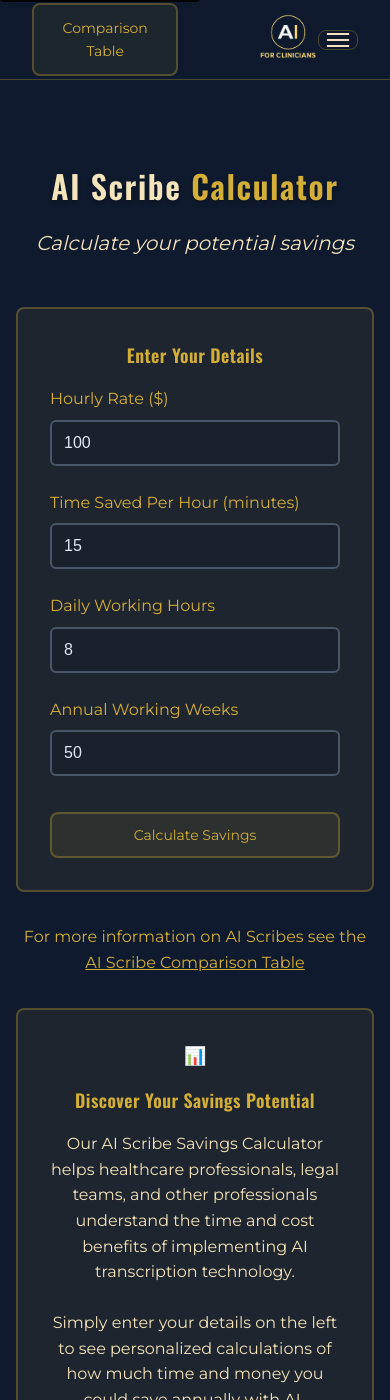
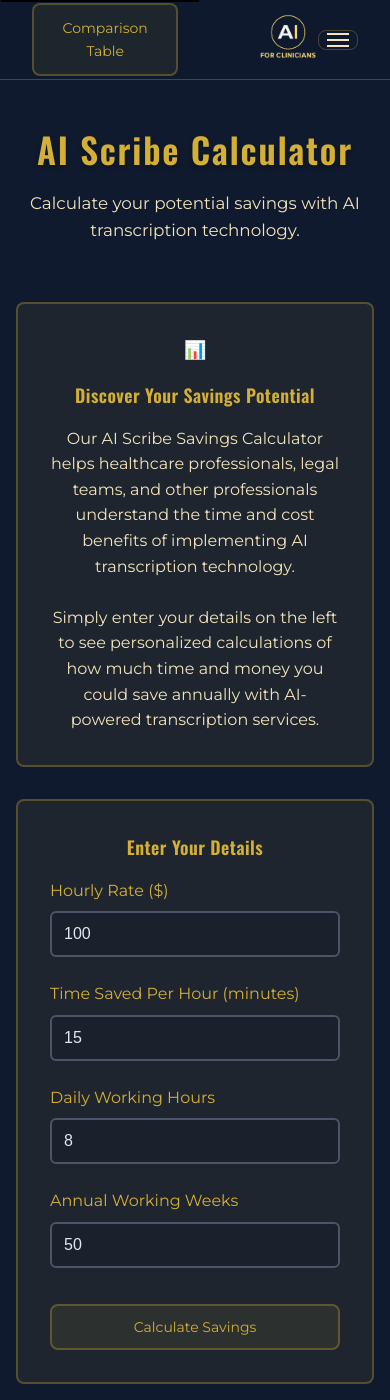
Before and after one commit to keisler-au/aiforclin, a Jekyll site: the page built from calculator/index.html, in a window 390 px wide and 1400 px high. Built offline with Jekyll 4.4.1, drawn with Linux system fonts in a browser that asks for light colours; some of the changed text lies outside the part shown.

```diff
--- a/assets/css/style.css
+++ b/assets/css/style.css
@@ -1523,11 +1523,6 @@
   text-align: center;
 }
 
-.two-col-grid-calculator {
-  margin-top: 10rem;
-  margin-bottom: 5rem;
-}
-
 .card-alt-calculator {
   padding: 1rem;
   border: 1px solid var(--border-color);
@@ -1884,6 +1879,11 @@
 
 /* ≤480px */
 @media (max-width: 480px) {
+  .dropdown:hover .dropdown-menu,
+  .dropdown:focus-within .dropdown-menu {
+    transform: translateX(-25%);
+  }
+
   .company-links {
     padding: var(--spacing-sm);
     border-radius: var(--spacing-xs);
@@ -1915,7 +1915,8 @@
   }
 
   .title-container {
-    margin: 6rem auto 4rem;
+    margin: 8rem auto 4rem;
+    margin-bottom: 1rem;
   }
 
   .main-subtitle {
--- a/assets/js/main.js
+++ b/assets/js/main.js
@@ -310,43 +310,43 @@
   }
 }
 
-function scrollToSection(target) {
-  const headerOffset = 100;
-  const elementPosition = target.getBoundingClientRect().top;
-  const offsetPosition =
-    elementPosition + window.pageYOffset - headerOffset;
+// function scrollToSection(target) {
+//   const headerOffset = 100;
+//   const elementPosition = target.getBoundingClientRect().top;
+//   const offsetPosition =
+//     elementPosition + window.pageYOffset - headerOffset;
 
-  window.scrollTo({
-    top: offsetPosition,
-    behavior: "smooth",
-  });
-}
+//   window.scrollTo({
+//     top: offsetPosition,
+//     behavior: "smooth",
+//   });
+// }
 
 // Smooth scrolling for navigation links
-function setupSmoothScrolling() {
-  document.querySelectorAll('a[href^="#"]').forEach((anchor) => {
-    anchor.addEventListener("click", function (e) {
-      e.preventDefault()
-      let hash = this.hash === "#services-section" ? "#services" : this.hash;
-      const target = document.querySelector(hash);
-      if (target) {
-        scrollToSection(target);
-      }
-    });
-  });
-}
+// function setupSmoothScrolling() {
+//   document.querySelectorAll('a[href^="#"]').forEach((anchor) => {
+//     anchor.addEventListener("click", function (e) {
+//       e.preventDefault()
+//       let hash = this.hash === "#services-section" ? "#services" : this.hash;
+//       const target = document.querySelector(hash);
+//       if (target) {
+//         scrollToSection(target);
+//       }
+//     });
+//   });
+// }
 
 window.addEventListener("DOMContentLoaded", () => {
   setupMobileMenu();
-  setupSmoothScrolling();
-  const servicesSection = document.getElementById("services");
-  const servicesSectionLink = document.getElementById("nav-link-services");
-  servicesSectionLink.addEventListener("click", () => {
-    scrollToSection(servicesSection);
-  });
-  if (window.location.href.includes("#services-section")) {
-    scrollToSection(servicesSection);
-  }
+  // setupSmoothScrolling();
+  // const servicesSection = document.getElementById("services");
+  // const servicesSectionLink = document.getElementById("nav-link-services");
+  // servicesSectionLink.addEventListener("click", () => {
+  //   scrollToSection(servicesSection);
+  // });
+  // if (window.location.href.includes("#services-section")) {
+  //   scrollToSection(servicesSection);
+  // }
 });
 
 const downloadPDF = () => {
--- a/calculator/index.html
+++ b/calculator/index.html
@@ -3,90 +3,19 @@
 title: AI Scribe Savings Calculator
 ---
 
-<div class="container two-col-grid two-col-grid-calculator">
-  <section class="left-panel">
-    <div class="sticky-calculator">
-      <header class="text-center mb-8">
-        <h1 class="section-title">
+<div class="container">
+  <header class="title-container mb-24">
+    <div class="title-content-centered">
+      <h1 class="main-title">
         AI Scribe <span class="section-title-accent">Calculator</span>
       </h1>
-        <p class="section-subtitle">Calculate your potential savings</p>
+      <p class="main-subtitle">
+        Calculate your potential savings with AI transcription technology.
+      </p>
+    </div>
   </header>
-
-      <section class="card">
-        <h2 class="card-title">Enter Your Details</h2>
-        <form id="calculator-form" class="space-y-3">
-          <div class="form-group">
-            <label for="hourly-rate" class="form-label">Hourly Rate ($)</label>
-            <input
-              type="number"
-              id="hourly-rate"
-              class="form-input"
-              placeholder="e.g., 100"
-              required
-              min="1"
-              step="0.01"
-            />
-          </div>
-          <div class="form-group">
-            <label for="time-saved" class="form-label"
-              >Time Saved Per Hour (minutes)</label
-            >
-            <input
-              type="number"
-              id="time-saved"
-              class="form-input"
-              placeholder="e.g., 15"
-              required
-              min="1"
-              max="60"
-            />
-          </div>
-          <div class="form-group">
-            <label for="daily-hours" class="form-label"
-              >Daily Working Hours</label
-            >
-            <input
-              type="number"
-              id="daily-hours"
-              class="form-input"
-              placeholder="e.g., 8"
-              required
-              min="1"
-              max="24"
-            />
-          </div>
-          <div class="form-group">
-            <label for="annual-weeks" class="form-label"
-              >Annual Working Weeks</label
-            >
-            <input
-              type="number"
-              id="annual-weeks"
-              class="form-input"
-              placeholder="e.g., 50"
-              required
-              min="1"
-              max="52"
-            />
-          </div>
-          <button type="submit" class="btn w-100 justify-center">
-            Calculate Savings
-          </button>
-        </form>
-      </section>
-
-      <section class="calc-footer mt-8">
-        For more information on AI Scribes see the <br /><a
-          href="../comparisons/"
-          style="text-decoration: underline"
-          >AI Scribe Comparison Table</a
-        >
-      </section>
-    </div>
-  </section>
-
-  <aside class="right-panel">
+  <div class="two-col-grid" id="calculator">
+        <aside class="left-panel">
       <section
         class="card text-center sticky-calculator sticky-calculator--placeholder"
         id="placeholder-content"
@@ -260,7 +189,83 @@
         </section>
       </div>
     </aside>
+    <section class="right-panel">
+      <div class="sticky-calculator">
+        <section class="card">
+          <h2 class="card-title">Enter Your Details</h2>
+          <form id="calculator-form" class="space-y-3">
+            <div class="form-group">
+              <label for="hourly-rate" class="form-label">Hourly Rate ($)</label>
+              <input
+                type="number"
+                id="hourly-rate"
+                class="form-input"
+                placeholder="e.g., 100"
+                required
+                min="1"
+                step="0.01"
+              />
+            </div>
+            <div class="form-group">
+              <label for="time-saved" class="form-label"
+                >Time Saved Per Hour (minutes)</label
+              >
+              <input
+                type="number"
+                id="time-saved"
+                class="form-input"
+                placeholder="e.g., 15"
+                required
+                min="1"
+                max="60"
+              />
+            </div>
+            <div class="form-group">
+              <label for="daily-hours" class="form-label"
+                >Daily Working Hours</label
+              >
+              <input
+                type="number"
+                id="daily-hours"
+                class="form-input"
+                placeholder="e.g., 8"
+                required
+                min="1"
+                max="24"
+              />
+            </div>
+            <div class="form-group">
+              <label for="annual-weeks" class="form-label"
+                >Annual Working Weeks</label
+              >
+              <input
+                type="number"
+                id="annual-weeks"
+                class="form-input"
+                placeholder="e.g., 50"
+                required
+                min="1"
+                max="52"
+              />
+            </div>
+            <button type="submit" class="btn w-100 justify-center">
+              Calculate Savings
+            </button>
+          </form>
+        </section>
 
+        <section class="calc-footer mt-8 mb-8">
+          For more information on AI Scribes see the <br /><a
+            href="../comparisons/"
+            style="text-decoration: underline"
+            >AI Scribe Comparison Table</a
+          >
+        </section>
+      </div>
+    </section>
+
+
+  </div>
   <script>
     // initial state
     toggleResultsVisibility(false);
```
Also changed, not shown: other parts of calculator/index.html (+8 -3 lines). Lines whose indentation alone changed are shown as unchanged.
